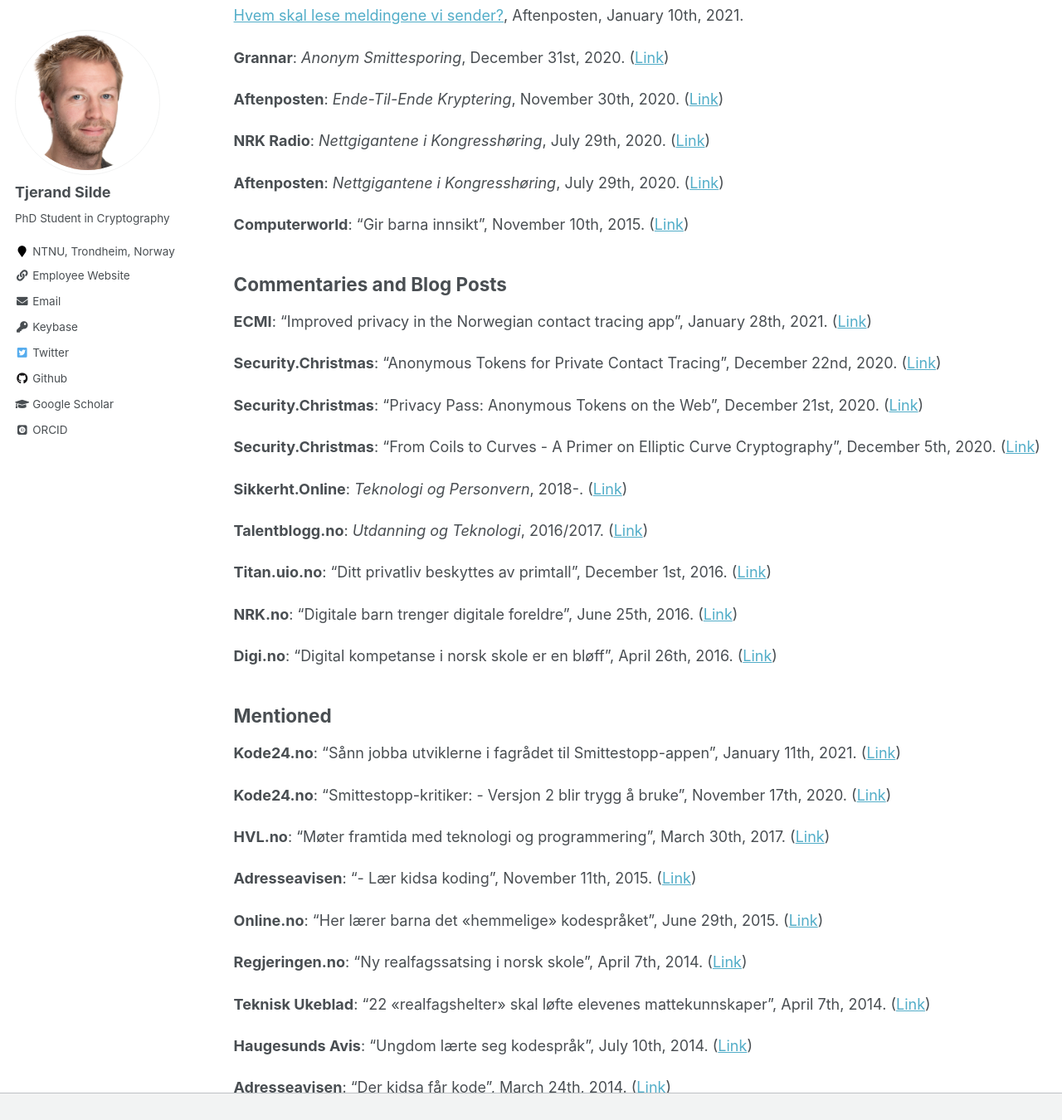
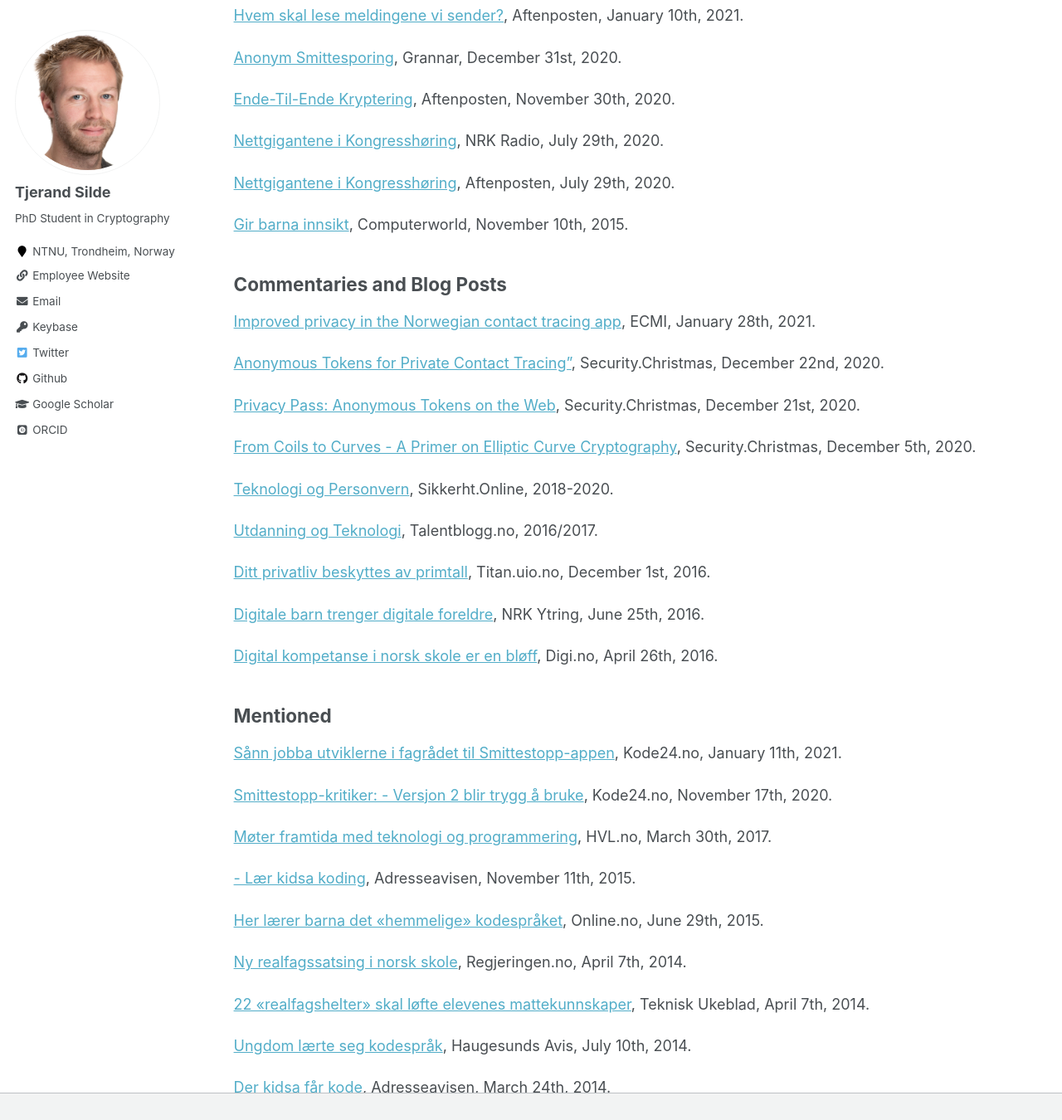
Before and after one commit to tjesi/tjesi.github.io, a Jekyll site: the page built from _pages/media.md, in a window 1280 px wide and 1400 px high, scrolled down 231 px, cut to the strip 0-1350 px from the top of the window. Shown: the whole strip at 83% size. Built offline with Jekyll 4.4.1, drawn with Linux system fonts in a browser that asks for light colours; some web fonts are replaced.

Commit message:
Update media.md

```diff
--- a/_pages/media.md
+++ b/_pages/media.md
@@ -9,52 +9,52 @@
 
 [Hvem skal lese meldingene vi sender?](https://www.aftenposten.no/kultur/i/7KV4v9/hvem-skal-lese-meldingene-vi-sender-spoersmaalet-splitter-politikere-og), Aftenposten, January 10th, 2021.
 
-**Grannar**: _Anonym Smittesporing_, December 31st, 2020. ([Link](https://grannar.no/2021/01/deltok-i-arbeid-med-smittesporingsapp))
+[Anonym Smittesporing](https://grannar.no/2021/01/deltok-i-arbeid-med-smittesporingsapp), Grannar, December 31st, 2020.
 
-**Aftenposten**: _Ende-Til-Ende Kryptering_, November 30th, 2020. ([Link](https://www.aftenposten.no/kultur/i/KyrJg5/ny-facebook-kryptering-bekymrer-politiet))
+[Ende-Til-Ende Kryptering](https://www.aftenposten.no/kultur/i/KyrJg5/ny-facebook-kryptering-bekymrer-politiet), Aftenposten, November 30th, 2020.
 
-**NRK Radio**: _Nettgigantene i Kongresshøring_, July 29th, 2020. ([Link](https://radio.nrk.no/serie/distriktsprogram-troendelag/sesong/202007/DKTL02014420#t=1h29m40s))
+[Nettgigantene i Kongresshøring](https://radio.nrk.no/serie/distriktsprogram-troendelag/sesong/202007/DKTL02014420#t=1h29m40s), NRK Radio, July 29th, 2020.
 
-**Aftenposten**: _Nettgigantene i Kongresshøring_, July 29th, 2020. ([Link](https://www.aftenposten.no/kultur/i/70EyQW/i-dag-maa-baade-apple-google-amazon-og-facebook-svare-for-seg-jeg-t))
+[Nettgigantene i Kongresshøring](https://www.aftenposten.no/kultur/i/70EyQW/i-dag-maa-baade-apple-google-amazon-og-facebook-svare-for-seg-jeg-t), Aftenposten, July 29th, 2020.
 
-**Computerworld**: "Gir barna innsikt", November 10th, 2015. ([Link](https://www.cw.no/artikkel/gir-barna-innsikt))
+[Gir barna innsikt](https://www.cw.no/artikkel/gir-barna-innsikt), Computerworld, November 10th, 2015.
 
 ## Commentaries and Blog Posts
 
-**ECMI**: "Improved privacy in the Norwegian contact tracing app", January 28th, 2021. ([Link](https://ecmiindmath.org/2021/01/28/improved-privacy-in-the-norwegian-contact-tracing-app))
+[Improved privacy in the Norwegian contact tracing app](https://ecmiindmath.org/2021/01/28/improved-privacy-in-the-norwegian-contact-tracing-app), ECMI, January 28th, 2021.
 
-**Security.Christmas**: "Anonymous Tokens for Private Contact Tracing", December 22nd, 2020. ([Link](https://security.christmas/2020/22))
+[Anonymous Tokens for Private Contact Tracing"](https://security.christmas/2020/22), Security.Christmas, December 22nd, 2020.
 
-**Security.Christmas**: "Privacy Pass: Anonymous Tokens on the Web", December 21st, 2020. ([Link](https://security.christmas/2020/21))
+[Privacy Pass: Anonymous Tokens on the Web](https://security.christmas/2020/21), Security.Christmas, December 21st, 2020.
 
-**Security.Christmas**: "From Coils to Curves - A Primer on Elliptic Curve Cryptography", December 5th, 2020. ([Link](https://security.christmas/2020/5))
+[From Coils to Curves - A Primer on Elliptic Curve Cryptography](https://security.christmas/2020/5), Security.Christmas, December 5th, 2020.
 
-**Sikkerht.Online**: _Teknologi og Personvern_, 2018-. ([Link](https://sikkerhet.online/author/tjerand-silde))
+[Teknologi og Personvern](https://sikkerhet.online/author/tjerand-silde), Sikkerht.Online, 2018-2020.
 
-**Talentblogg.no**: _Utdanning og Teknologi_, 2016/2017. ([Link](https://talentblogg.no/tjerand-silde))
+[Utdanning og Teknologi](https://talentblogg.no/tjerand-silde), Talentblogg.no, 2016/2017.
 
-**Titan.uio.no**: "Ditt privatliv beskyttes av primtall", December 1st, 2016. ([Link](https://titan.uio.no/naturvitenskap-teknologi/2016/ditt-privatliv-beskyttes-av-primtall))
+[Ditt privatliv beskyttes av primtall](https://titan.uio.no/naturvitenskap-teknologi/2016/ditt-privatliv-beskyttes-av-primtall), Titan.uio.no, December 1st, 2016.
 
-**NRK.no**: "Digitale barn trenger digitale foreldre", June 25th, 2016. ([Link](https://www.nrk.no/ytring/digitale-barn-trenger-digitale-foreldre-1.13007819))
+[Digitale barn trenger digitale foreldre](https://www.nrk.no/ytring/digitale-barn-trenger-digitale-foreldre-1.13007819), NRK Ytring, June 25th, 2016.
 
-**Digi.no**: "Digital kompetanse i norsk skole er en bløff", April 26th, 2016. ([Link](https://www.digi.no/artikler/digital-kompetanse-i-norsk-skole-er-en-bloff/348037))
+[Digital kompetanse i norsk skole er en bløff](https://www.digi.no/artikler/digital-kompetanse-i-norsk-skole-er-en-bloff/348037), Digi.no, April 26th, 2016.
 
 ## Mentioned
 
-**Kode24.no**: "Sånn jobba utviklerne i fagrådet til Smittestopp-appen", January 11th, 2021. ([Link](https://www.kode24.no/koden-bak/sann-jobba-utviklerne-i-fagradet-til-smittestopp-appen/73254266))
+[Sånn jobba utviklerne i fagrådet til Smittestopp-appen](https://www.kode24.no/koden-bak/sann-jobba-utviklerne-i-fagradet-til-smittestopp-appen/73254266), Kode24.no, January 11th, 2021.
 
-**Kode24.no**: "Smittestopp-kritiker: - Versjon 2 blir trygg å bruke", November 17th, 2020. ([Link](https://www.kode24.no/kodenytt/smittestopp-kritiker---versjon-2-blir-trygg-a-bruke/73072522))
+[Smittestopp-kritiker: - Versjon 2 blir trygg å bruke](https://www.kode24.no/kodenytt/smittestopp-kritiker---versjon-2-blir-trygg-a-bruke/73072522), Kode24.no, November 17th, 2020.
 
-**HVL.no**: "Møter framtida med teknologi og programmering", March 30th, 2017. ([Link](https://www.hvl.no/aktuelt/moter-framtida-med-teknologi-og-programmering))
+[Møter framtida med teknologi og programmering](https://www.hvl.no/aktuelt/moter-framtida-med-teknologi-og-programmering), HVL.no, March 30th, 2017.
 
-**Adresseavisen**: "- Lær kidsa koding", November 11th, 2015. ([Link](https://www.adressa.no/pluss/nyheter/2015/11/11/L%C3%A6r-kidsa-koding-11796276.ece))
+[- Lær kidsa koding](https://www.adressa.no/pluss/nyheter/2015/11/11/L%C3%A6r-kidsa-koding-11796276.ece), Adresseavisen, November 11th, 2015.
 
-**Online.no**: "Her lærer barna det «hemmelige» kodespråket", June 29th, 2015. ([Link](https://www.online.no/trender/kidsakoder.jsp))
+[Her lærer barna det «hemmelige» kodespråket](https://www.online.no/trender/kidsakoder.jsp), Online.no, June 29th, 2015.
 
-**Regjeringen.no**: "Ny realfagssatsing i norsk skole", April 7th, 2014. ([Link](https://www.regjeringen.no/no/aktuelt/Ny-realfagssatsing-i-norsk-skole/id755393))
+[Ny realfagssatsing i norsk skole](https://www.regjeringen.no/no/aktuelt/Ny-realfagssatsing-i-norsk-skole/id755393), Regjeringen.no, April 7th, 2014.
 
-**Teknisk Ukeblad**: "22 «realfagshelter» skal løfte elevenes mattekunnskaper", April 7th, 2014. ([Link](https://www.tu.no/artikler/22-realfagshelter-skal-lofte-elevenes-mattekunnskaper/231597))
+[22 «realfagshelter» skal løfte elevenes mattekunnskaper](https://www.tu.no/artikler/22-realfagshelter-skal-lofte-elevenes-mattekunnskaper/231597), Teknisk Ukeblad, April 7th, 2014.
 
-**Haugesunds Avis**: "Ungdom lærte seg kodespråk", July 10th, 2014. ([Link](https://www.h-avis.no/etne/nyheter/siste-nytt/ungdom-larte-seg-kodesprak/s/2-2.921-1.8506076))
+[Ungdom lærte seg kodespråk](https://www.h-avis.no/etne/nyheter/siste-nytt/ungdom-larte-seg-kodesprak/s/2-2.921-1.8506076), Haugesunds Avis, July 10th, 2014.
 
-**Adresseavisen**: "Der kidsa får kode", March 24th, 2014. ([Link](https://www.midtnorskdebatt.no/meninger/snakkut/article9383255.ece))
+[Der kidsa får kode](https://www.midtnorskdebatt.no/meninger/snakkut/article9383255.ece), Adresseavisen, March 24th, 2014.
```
